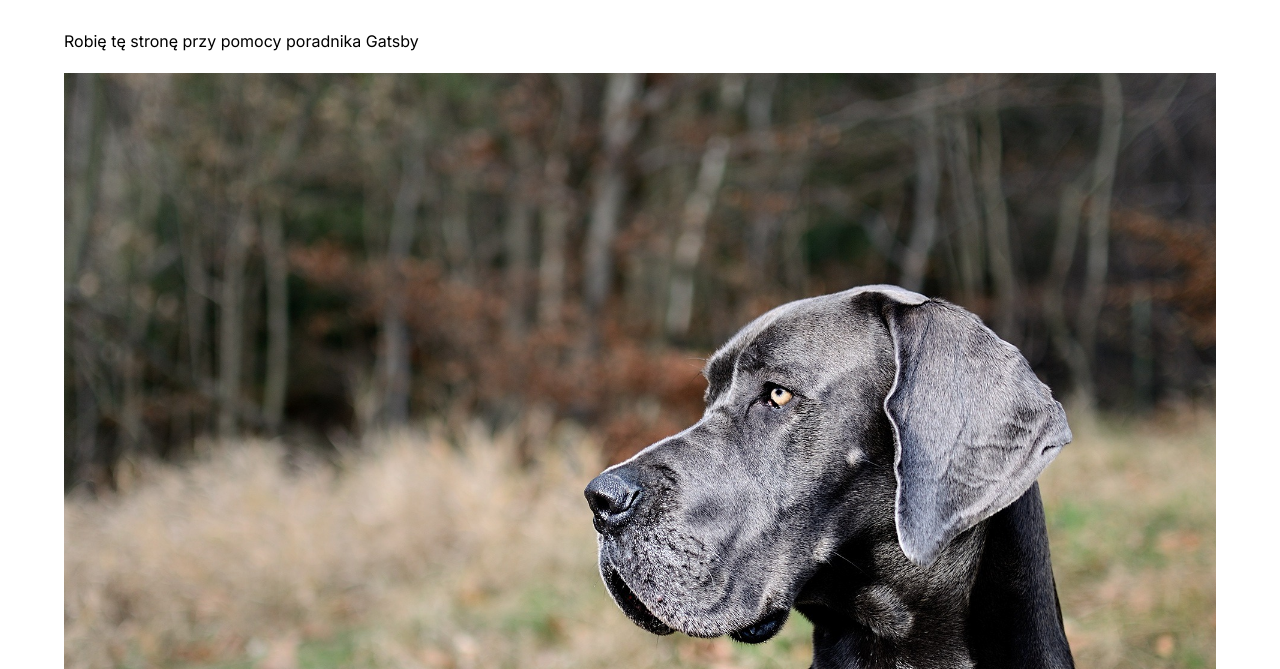
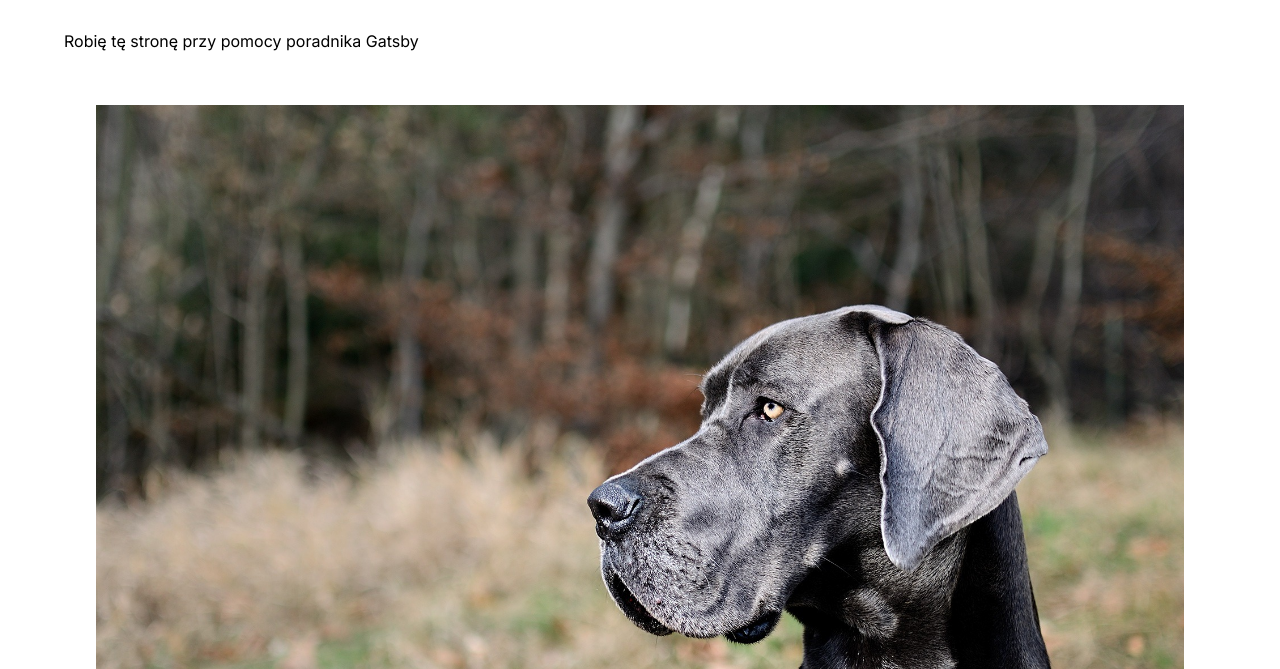
Before and after one commit to bkolen23/moja-strona-gatsby, a Gatsby site: page / in a window 1280 px wide. Shown: the part 131-800 px from the top of the page. Built offline with nearby package versions, Linux system fonts and the light colour scheme; Gatsby itself is replaced by a stand-in of ours.

Commit message:
poprawki

```diff
--- a/src/pages/index.js
+++ b/src/pages/index.js
@@ -8,6 +8,7 @@ const IndexPage = () => {
     <Layout pageTitle="Strona główna">
       <p className="mb-5">Robię tę stronę przy pomocy poradnika Gatsby</p>
       <StaticImage
+        className="m-8"
         alt="Pies"
         src="../images/dog.jpg"
       />
```
